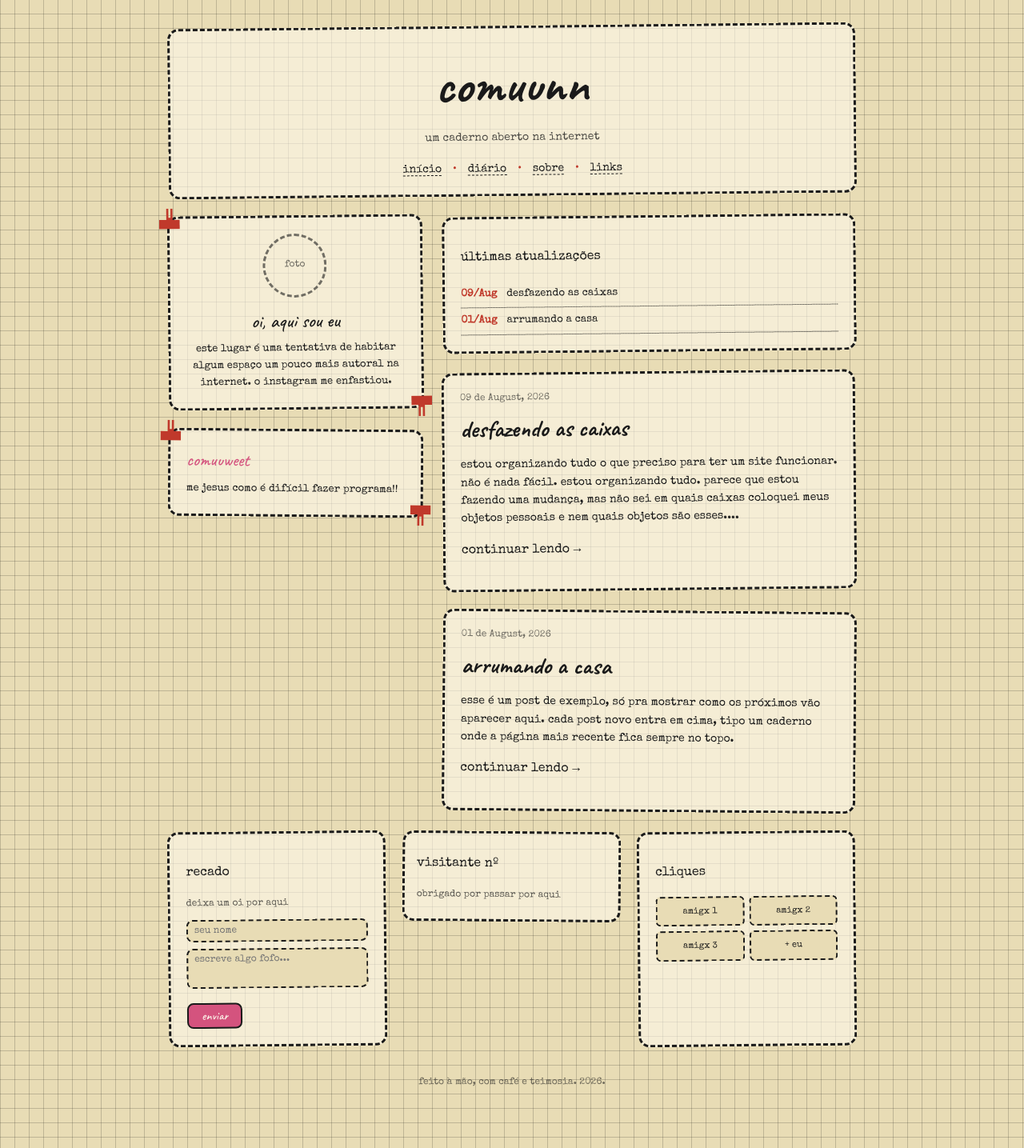
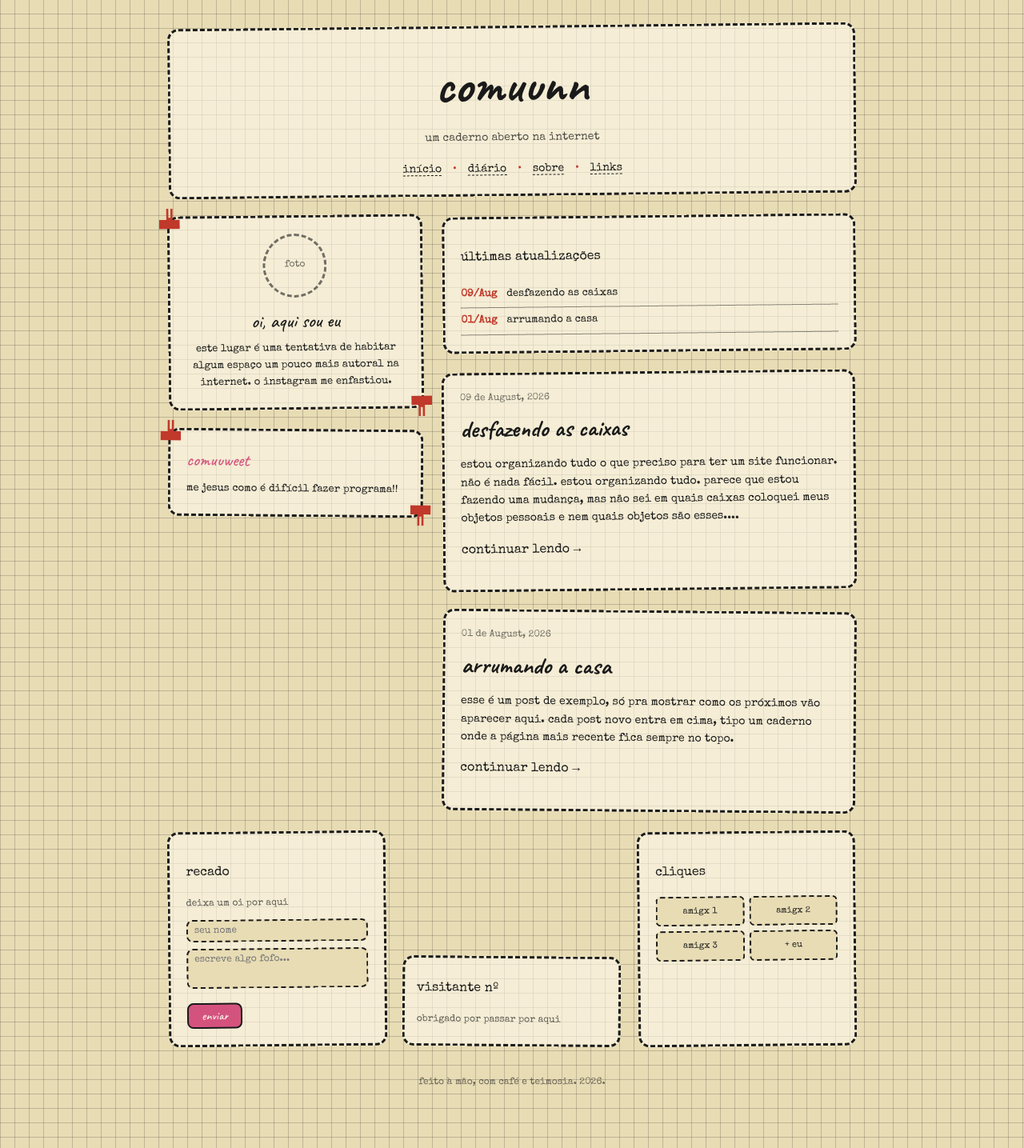
Before and after one commit to guiolhermer/comuunn, a Jekyll site: the page built from index.html, in a window 1280 px wide. Shown: the whole page at 80% size. Built offline with Jekyll 4.4.1, drawn with Linux system fonts in a browser that asks for light colours.

Commit message:
flex-end

```diff
--- a/assets/style.css
+++ b/assets/style.css
@@ -312,7 +312,7 @@ a:hover {
 .counter-card {
   min-height: auto; /* Remove alturas mínimas antigas que possam estar esticando a caixa */
   padding: 10px 15px; /* Reduz o espaçamento interno superior e inferior */
-  align-self: flex-start; /* Impede que a caixa estique até o tamanho dos vizinhos */
+  align-self: flex-end; /* Impede que a caixa estique até o tamanho dos vizinhos */
 }
 
 .cliques-grid {
```
